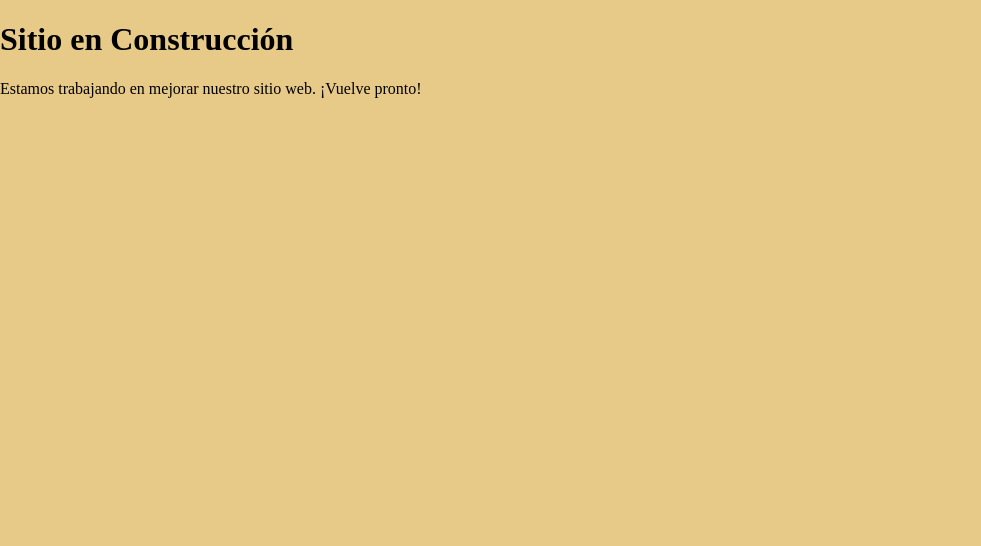
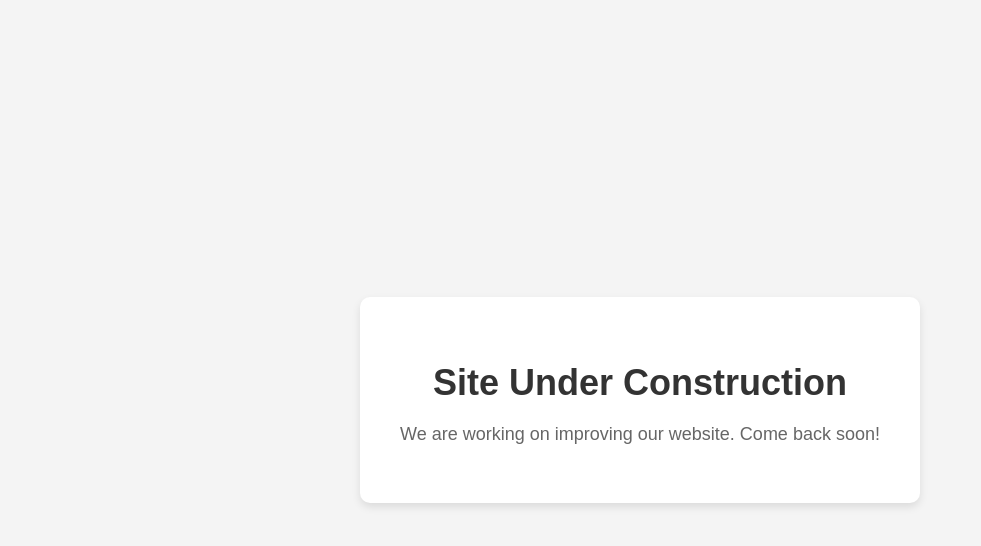
Before and after one commit to Ricardoj2811/ricardoj2811.github.io, a plain HTML site: page index.html in a window 1280 px wide. Shown: the whole page, without its empty margins (0-981 px from the left). Drawn offline with Linux system fonts and the light colour scheme.

Commit message:
adding styles

```diff
--- a/index.html
+++ b/index.html
@@ -1,14 +1,21 @@
 <!DOCTYPE html>
 <html lang="en">
+
 <head>
     <meta charset="UTF-8">
     <meta http-equiv="X-UA-Compatible" content="IE=edge">
     <meta name="viewport" content="width=device-width, initial-scale=1.0">
-    <title>Mi pagina personal</title>
+    <title>dbcom.ca</title>
     <link rel="stylesheet" href="styles/styles.css">
 </head>
+
 <body>
-    <h1>Sitio en Construcción</h1>
-    <p>Estamos trabajando en mejorar nuestro sitio web. ¡Vuelve pronto!</p>
+    <div class="container">
+        <div class="card">
+            <h1>Site Under Construction</h1>
+            <p>We are working on improving our website. Come back soon!</p>
+        </div>
+    </div>
 </body>
+
 </html>
--- a/styles/styles.css
+++ b/styles/styles.css
@@ -1,41 +1,32 @@
-
-
-body{
-    background-color: rgb(231, 201, 136);
+body {
+    margin: 0;
     padding: 0;
-    margin: 0;
+    font-family: Arial, sans-serif;
+    background-color: #f4f4f4;
 }
 
-
-.menu{
-    list-style: none;
-    margin: 0;
-    padding: 0;
-    background-color: black;
-    overflow: hidden;
+.container {
+    display: flex;
+    justify-content: center;
+    align-items: center;
+    height: 100vh;
 }
 
-.menu li{
-    float: left;
-}
-
-li a{
-    border: 1px solid black;
-    padding:15px;
-    color: white;
-    display: block;
-    text-decoration: none;
+.card {
+    background-color: #fff;
+    padding: 40px;
+    border-radius: 10px;
+    box-shadow: 0 4px 8px rgba(0, 0, 0, 0.1);
     text-align: center;
 }
 
-a:hover{
-    background-color:burlywood;
+h1 {
+    font-size: 36px;
+    color: #333;
+    margin-bottom: 20px;
 }
 
-.contenidos{
-    padding-left: 15px;
+p {
+    font-size: 18px;
+    color: #666;
 }
-
-.active{
-    border: 2px solid darkgrey;
-}
```
